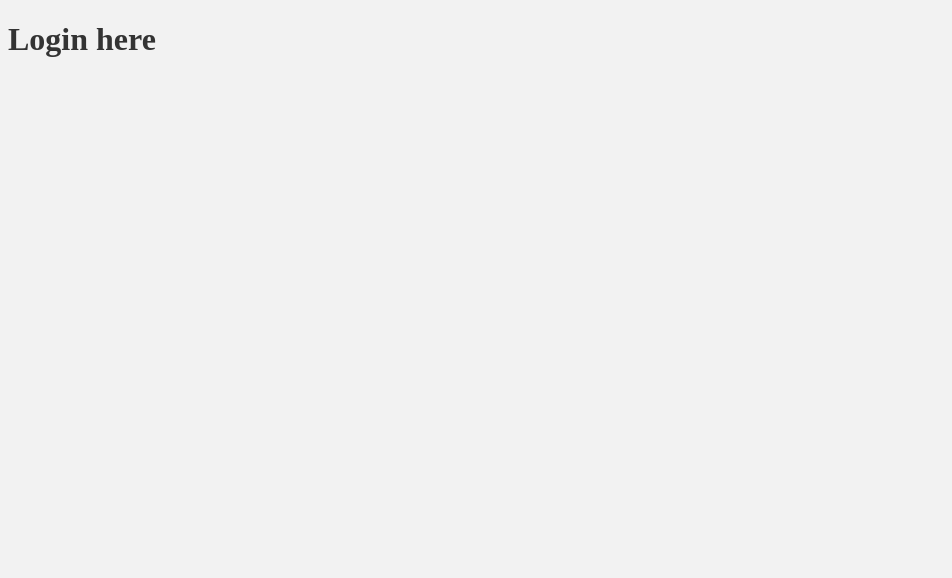
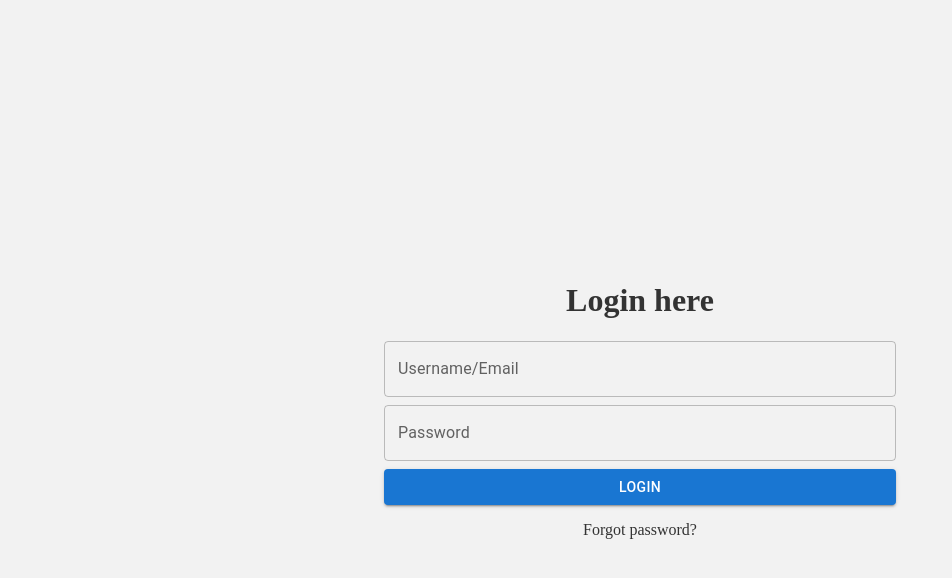
Before and after one commit to csivitu/CCS-Frontend-2022, a Next.js app: page /login in a window 1280 px wide. Shown: the top 578 px of the page, without its empty margins (0-952 px from the left). Built offline with nearby package versions, Linux system fonts and the light colour scheme.

Commit message:
feat: Login route structure

```diff
--- a/api/api.js
+++ b/api/api.js
@@ -2,10 +2,10 @@ import axios from "axios";
 
 export const baseURL = "http://localhost:3001";
 
-export const authToken = localStorage.getItem("token");
+// export const authToken = localStorage.getItem("token");
 
 export const axiosInstance = axios.create({
   baseURL: baseURL,
   responseType: "json",
-  headers: { Authorization: authToken },
+  // headers: { Authorization: authToken },
 });
--- a/api/requests.js
+++ b/api/requests.js
@@ -10,3 +10,14 @@ export const signupRequest = async ({ data }) => {
       return err;
     });
 };
+
+export const loginRequest = async ({ data }) => {
+  return await axiosInstance
+    .post("/api/sessions", data)
+    .then((response) => {
+      return response.data;
+    })
+    .catch((err) => {
+      return err;
+    });
+};
--- /dev/null
+++ b/components/CustomForm.js
@@ -0,0 +1,54 @@
+import {
+  FormControl,
+  InputLabel,
+  MenuItem,
+  OutlinedInput,
+  Select,
+} from "@mui/material";
+
+export const CustomInput = ({ value, setValue, label, type, disabled = false }) => {
+  return (
+    <FormControl className="w-full">
+      <InputLabel className="">{label}</InputLabel>
+      <OutlinedInput
+        type={type}
+        label={label}
+        value={value}
+        onChange={(e) => setValue(e.target.value)}
+        required
+        disabled={disabled}
+      />
+    </FormControl>
+  );
+};
+
+export const CustomSelect = ({
+  value,
+  setValue,
+  label,
+  options,
+  disabled = false,
+}) => {
+  function handleChange(e) {
+    setValue(e.target.value);
+  }
+  return (
+    <FormControl className="w-full">
+      <InputLabel>{label}</InputLabel>
+      <Select
+        value={value}
+        onChange={handleChange}
+        disabled={disabled}
+        label={label}
+        required
+      >
+        <MenuItem value="">None</MenuItem>
+        {options.map((option) => (
+          <MenuItem value={option.value} key={"option" + option.value}>
+            {option.name}
+          </MenuItem>
+        ))}
+      </Select>
+    </FormControl>
+  );
+};
--- a/pages/login.js
+++ b/pages/login.js
@@ -1,17 +1,56 @@
+import { useState } from "react";
 import Head from "next/head";
+import { CustomInput } from "../components/CustomForm";
+import { Button } from "@mui/material";
+import { loginRequest } from "../api/requests";
 
 const Login = () => {
-    return(
+  const [username, setUsername] = useState("");
+  const [password, setPassword] = useState("");
+
+  async function loginHandler(e) {
+    e.preventDefault();
+
+    const data = { username: username, password: password };
+
+    console.log(data);
+
+    const res = await loginRequest({ data: data });
+
+    console.log(res);
+  }
+  return (
     <>
       <Head>
         <title>CCS | Login</title>
         <meta name="keywords" content="ccs" />
       </Head>
-        <div>
+      <div className="flex flex-col items-center justify-center h-screen ">
         <h1> Login here</h1>
+        <form
+          className="w-full max-w-lg flex flex-col gap-2"
+          onSubmit={loginHandler}
+        >
+          <CustomInput
+            label="Username/Email"
+            type="text"
+            value={username}
+            setValue={setUsername}
+          />
+          <CustomInput
+            label="Password"
+            type="password"
+            value={password}
+            setValue={setPassword}
+          />
+          <Button variant="contained" type="submit" className="w-full">
+            Login
+          </Button>
+        </form>
+        <p>Forgot password?</p>
       </div>
     </>
   );
-}
+};
 
 export default Login;
--- a/pages/signup.js
+++ b/pages/signup.js
@@ -1,14 +1,9 @@
-import { useEffect, useState } from "react";
-import {
-  Button,
-  FormControl,
-  InputLabel,
-  MenuItem,
-  OutlinedInput,
-  Select,
-} from "@mui/material";
+import { useState } from "react";
+import Link from "next/link";
+import { Button } from "@mui/material";
 import Head from "next/head";
 import { signupRequest } from "../api/requests";
+import { CustomInput, CustomSelect } from "../components/CustomForm";
 
 const Signup = () => {
   const [name, setName] = useState("");
@@ -31,7 +26,7 @@ const Signup = () => {
     { name: "Female", value: "F" },
   ];
 
-  async function submitHandler(e) {
+  async function signupHandler(e) {
     e.preventDefault();
 
     const data = {
@@ -62,8 +57,8 @@ const Signup = () => {
       <div className="flex flex-col items-center justify-center h-screen ">
         <h1> Sign Up here</h1>
         <form
-          className="w-full max-w-lg"
-          onSubmit={submitHandler}
+          className="w-full max-w-lg flex flex-col gap-2"
+          onSubmit={signupHandler}
           autoComplete="off"
         >
           <CustomInput
@@ -126,49 +121,15 @@ const Signup = () => {
             Signup
           </Button>
         </form>
+        <p>
+          Already registered?{" "}
+          <Link href="/login">
+            <a>Login</a>
+          </Link>
+        </p>
       </div>
     </>
   );
 };
 
-function CustomInput({ value, setValue, label, type, disabled = false }) {
-  return (
-    <FormControl className="w-full">
-      <InputLabel className="">{label}</InputLabel>
-      <OutlinedInput
-        type={type}
-        label={label}
-        value={value}
-        onChange={(e) => setValue(e.target.value)}
-        required
-        disabled={disabled}
-      />
-    </FormControl>
-  );
-}
-
-function CustomSelect({ value, setValue, label, options, disabled = false }) {
-  function handleChange(e) {
-    setValue(e.target.value);
-  }
-  return (
-    <FormControl className="w-full">
-      <InputLabel>{label}</InputLabel>
-      <Select
-        value={value}
-        onChange={handleChange}
-        disabled={disabled}
-        required
-      >
-        <MenuItem value="">None</MenuItem>
-        {options.map((option) => (
-          <MenuItem value={option.value} key={"option" + option.value}>
-            {option.name}
-          </MenuItem>
-        ))}
-      </Select>
-    </FormControl>
-  );
-}
-
 export default Signup;
```
Lines whose indentation alone changed are shown as unchanged.
